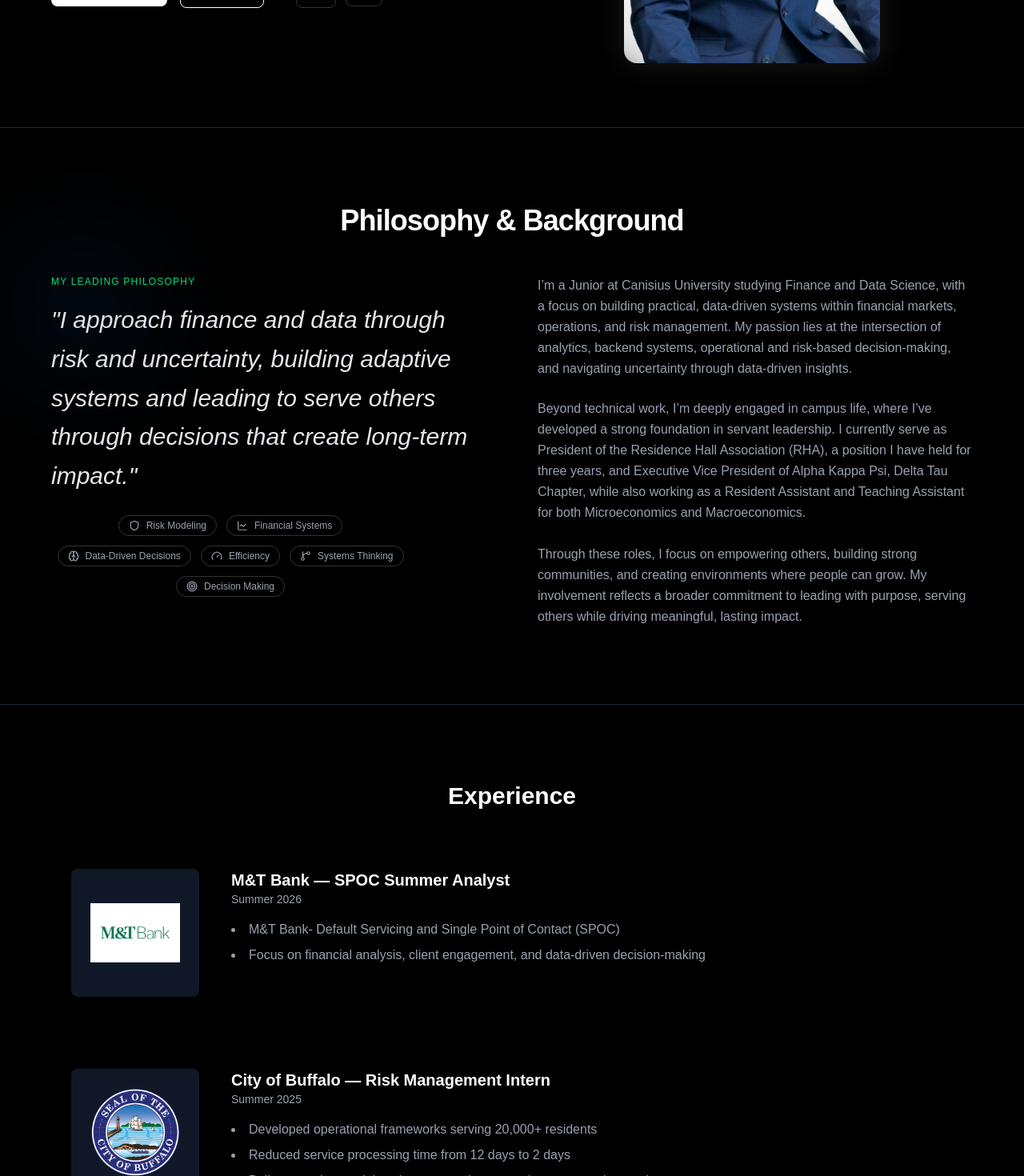
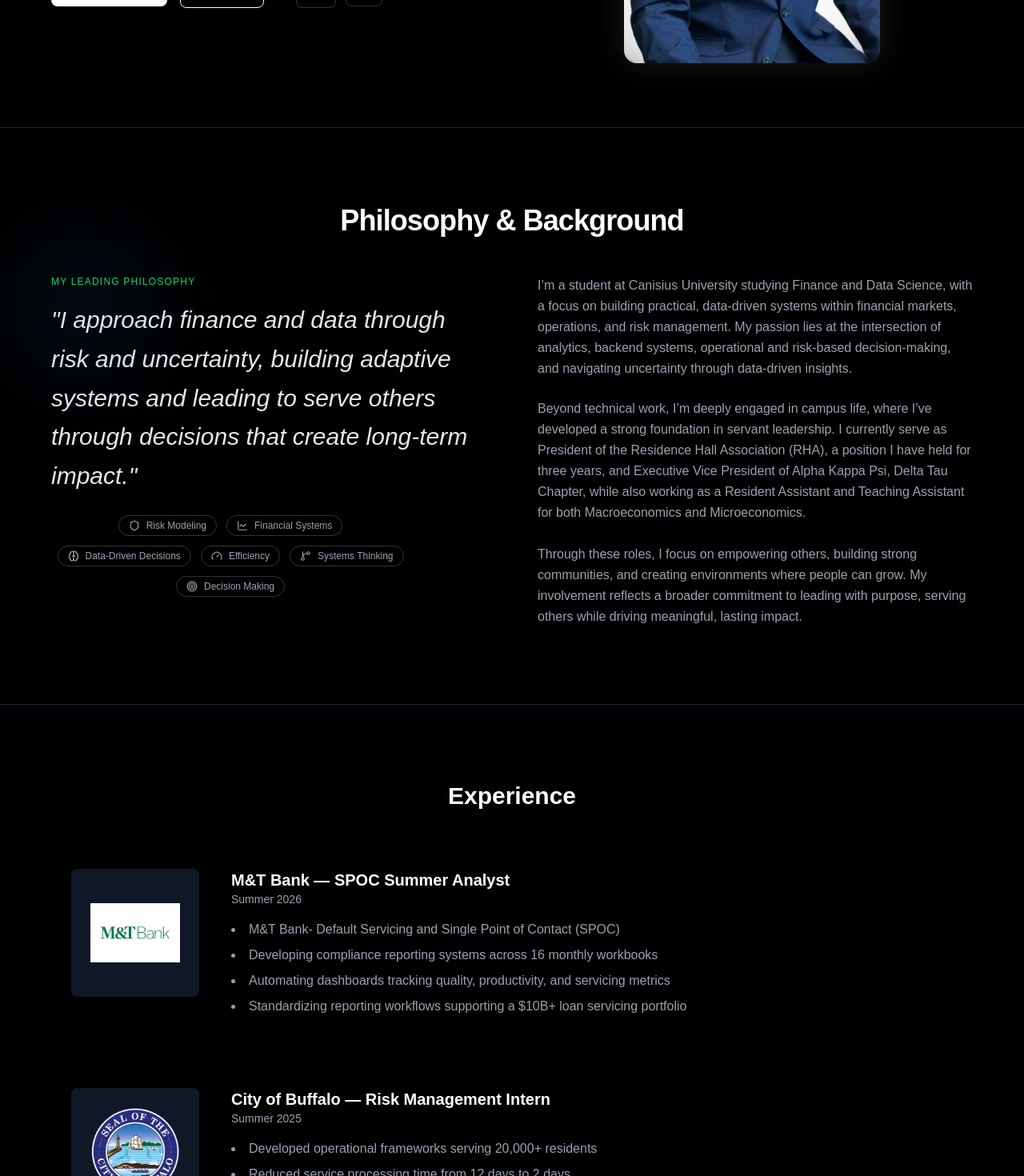
Before and after one commit to abujallow/portfolio, a Next.js app: page / in a window 1280 px wide. Shown: the part 536-2006 px from the top of the page at 80% size. Built offline with nearby package versions, Linux system fonts and the light colour scheme.

Commit message:
Updated M&T experience and grammar tweaks

```diff
--- a/src/app/page.js
+++ b/src/app/page.js
@@ -393,10 +393,10 @@ export default function Home() {
     {/* RIGHT */}
     <div>
       <p className="text-gray-400 leading-relaxed mb-6">
-I’m a Junior at Canisius University studying Finance and Data Science, with a focus on building practical, data-driven systems within financial markets, operations, and risk management. My passion lies at the intersection of analytics, backend systems, operational and risk-based decision-making, and navigating uncertainty through data-driven insights.      </p>
+I’m a student at Canisius University studying Finance and Data Science, with a focus on building practical, data-driven systems within financial markets, operations, and risk management. My passion lies at the intersection of analytics, backend systems, operational and risk-based decision-making, and navigating uncertainty through data-driven insights.      </p>
 
       <p className="text-gray-400 leading-relaxed">
-        Beyond technical work, I’m deeply engaged in campus life, where I’ve developed a strong foundation in servant leadership. I currently serve as President of the Residence Hall Association (RHA), a position I have held for three years, and Executive Vice President of Alpha Kappa Psi, Delta Tau Chapter, while also working as a Resident Assistant and Teaching Assistant for both Microeconomics and Macroeconomics.
+        Beyond technical work, I’m deeply engaged in campus life, where I’ve developed a strong foundation in servant leadership. I currently serve as President of the Residence Hall Association (RHA), a position I have held for three years, and Executive Vice President of Alpha Kappa Psi, Delta Tau Chapter, while also working as a Resident Assistant and Teaching Assistant for both Macroeconomics and Microeconomics.
 
         <br /><br />
 
@@ -442,7 +442,9 @@ I’m a Junior at Canisius University studying Finance and Data Science, with a
 
           <ul className="text-gray-400 space-y-2 list-disc list-inside">
             <li>M&T Bank- Default Servicing and Single Point of Contact (SPOC)</li>
-            <li>Focus on financial analysis, client engagement, and data-driven decision-making</li>
+            <li>Developing compliance reporting systems across 16 monthly workbooks</li>
+            <li>Automating dashboards tracking quality, productivity, and servicing metrics</li>
+            <li>Standardizing reporting workflows supporting a $10B+ loan servicing portfolio</li>
           </ul>
         </div>
       </div>
```
